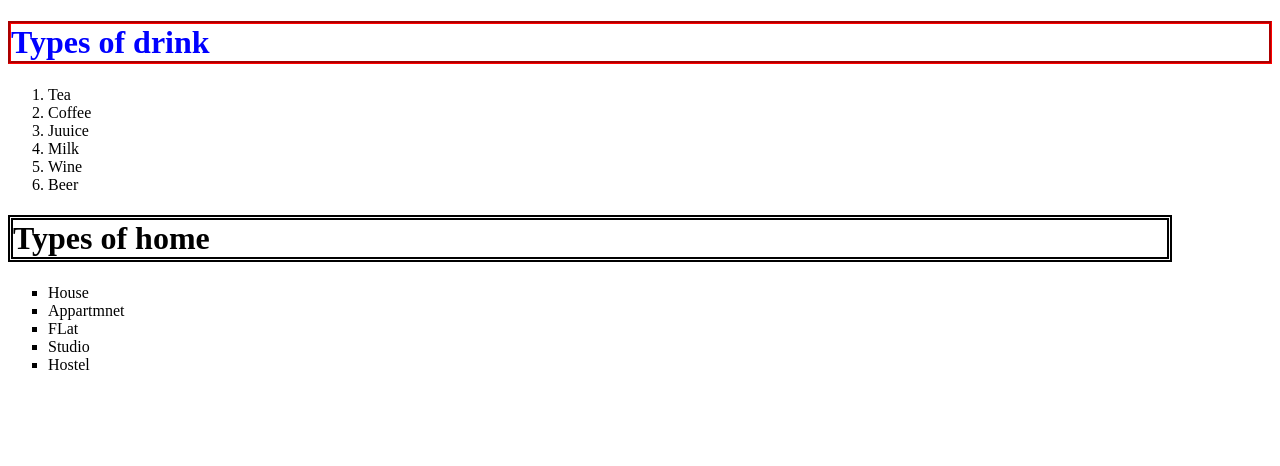
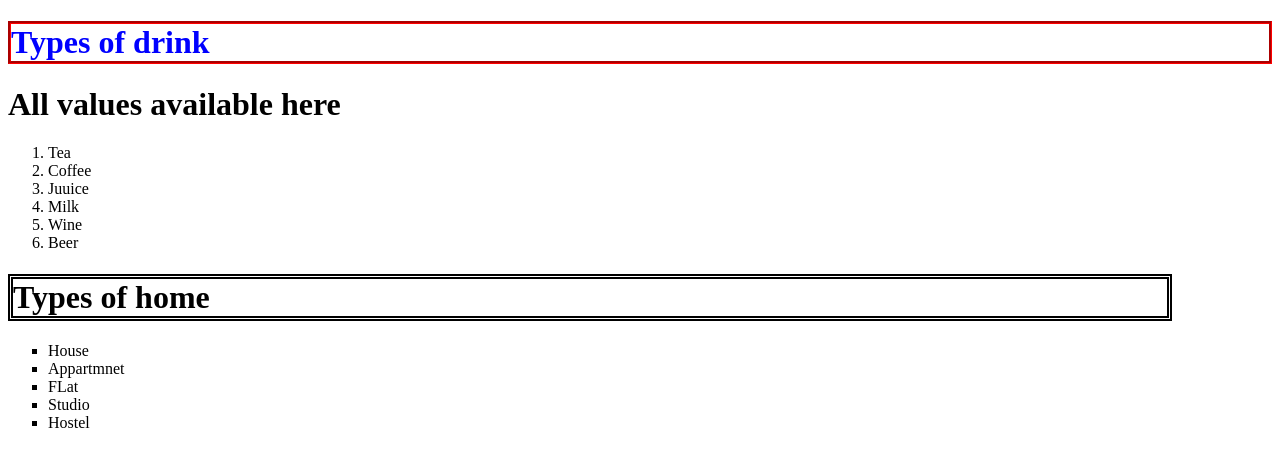
Before and after one commit to Thenilde/Projeto-test, a plain HTML site: page projeto2.html in a window 1280 px wide. Drawn offline with Linux system fonts and the light colour scheme.

```diff
--- a/projeto2.html
+++ b/projeto2.html
@@ -12,6 +12,7 @@
 <body>
 
 	<h1 class="drin"> Types of drink</h1>
+	<h1 class="price"> All values available here</h1>
 
    <ol type="1">
    	 <li>Tea</li>
```
